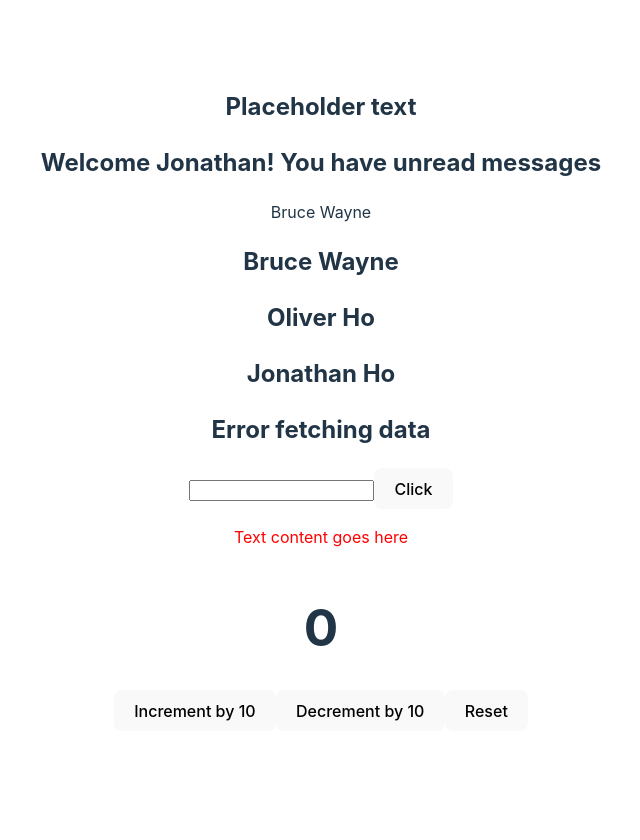
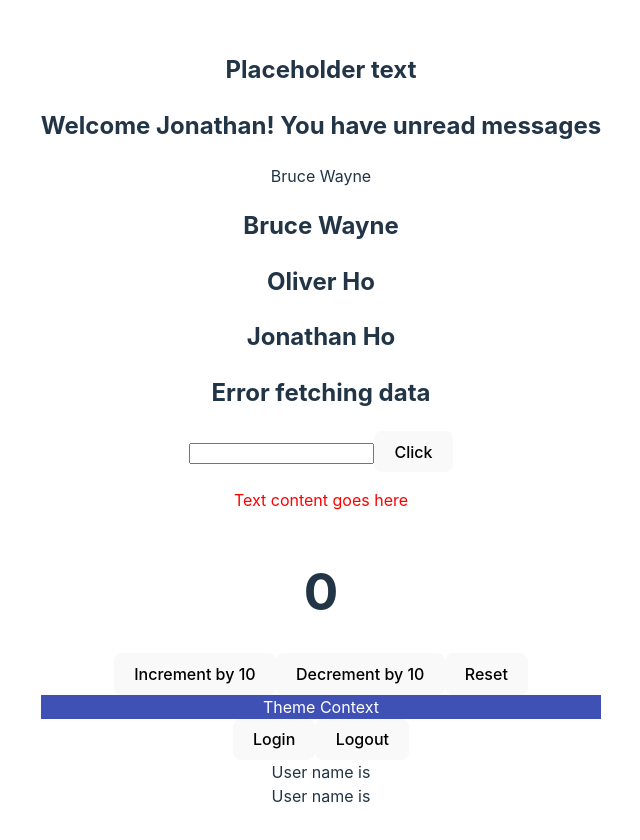
Before and after one commit to goodwill80/Refresher_react_typescript, a React (Vite) app: page / in a window 1280 px wide. Shown: the whole page, without its empty margins (319-959 px from the left). Before the commit the page ends 800 px from the top, so only its background shows below. Built offline with nearby package versions, Linux system fonts and the light colour scheme.

Commit message:
added context typing

```diff
--- a/src/App.tsx
+++ b/src/App.tsx
@@ -10,6 +10,8 @@
 import Input from './components/Input';
 import Container from './components/Container';
 import Counter from './components/state/Counter';
+import Box from './components/context/Box';
+import UserComp from './components/context/UserComp';
 
 function App() {
   const personName = {
@@ -51,6 +53,8 @@
         styles={{ border: '1 px solid black', padding: '1rem', color: 'red' }}
       />
       <Counter />
+      <Box />
+      <UserComp />
     </>
   );
 }
--- /dev/null
+++ b/src/components/context/Box.tsx
@@ -0,0 +1,14 @@
+import { useContext } from 'react';
+import { ThemeContext } from './ThemeContext';
+
+function Box() {
+  const { primary, secondary } = useContext(ThemeContext);
+
+  return (
+    <div style={{ backgroundColor: primary.main, color: secondary.text }}>
+      Theme Context
+    </div>
+  );
+}
+
+export default Box;
--- /dev/null
+++ b/src/components/context/ThemeContext.tsx
@@ -0,0 +1,19 @@
+import React, { createContext } from 'react';
+import { theme } from './Theme';
+
+// Typing of Context Props with known parameters
+
+type ThemeContextProviderProps = {
+  children: React.ReactNode;
+};
+
+const ThemeContext = createContext(theme);
+
+function ThemeContextProvider({ children }: ThemeContextProviderProps) {
+  return (
+    <ThemeContext.Provider value={theme}>{children}</ThemeContext.Provider>
+  );
+}
+
+export default ThemeContextProvider;
+export { ThemeContext };
--- /dev/null
+++ b/src/components/context/UserComp.tsx
@@ -0,0 +1,26 @@
+import { useContext } from 'react';
+import { UserContext } from './UserContext';
+
+function UserComp() {
+  const userContext = useContext(UserContext);
+  const handleLogin = () => {
+    userContext?.setUser({
+      name: 'Oliver',
+      email: 'oliver@email.com',
+    });
+  };
+  const handleLogout = () => {
+    userContext?.setUser(null);
+  };
+
+  return (
+    <div>
+      <button onClick={handleLogin}>Login</button>
+      <button onClick={handleLogout}>Logout</button>
+      <div>User name is {userContext?.user?.name}</div>
+      <div>User name is {userContext?.user?.email}</div>
+    </div>
+  );
+}
+
+export default UserComp;
--- /dev/null
+++ b/src/components/context/UserContext.tsx
@@ -0,0 +1,33 @@
+import React, { createContext, useState } from 'react';
+
+// Typing of Context Props with unknown parameters
+
+export type AuthUser = {
+  name: string;
+  email: string;
+};
+
+type UserContextProviderProps = {
+  children: React.ReactNode;
+};
+
+type UserContextType = {
+  user: AuthUser | null;
+  setUser: React.Dispatch<React.SetStateAction<AuthUser | null>>;
+};
+
+export const UserContext = createContext<UserContextType | null>(
+  {} as UserContextType
+);
+
+function UserContextProvider({ children }: UserContextProviderProps) {
+  const [user, setUser] = useState<AuthUser | null>(null);
+
+  return (
+    <UserContext.Provider value={{ user, setUser }}>
+      {children}
+    </UserContext.Provider>
+  );
+}
+
+export default UserContextProvider;
--- /dev/null
+++ b/src/components/context/theme.tsx
@@ -0,0 +1,10 @@
+export const theme = {
+  primary: {
+    main: '#3f51b5',
+    text: '#fff',
+  },
+  secondary: {
+    main: '#f50057',
+    text: '#fff',
+  },
+};
--- a/src/main.tsx
+++ b/src/main.tsx
@@ -1,10 +1,17 @@
-import React from 'react'
-import ReactDOM from 'react-dom/client'
-import App from './App.tsx'
-import './index.css'
+import React from 'react';
+import ReactDOM from 'react-dom/client';
+import App from './App.tsx';
+import './index.css';
+
+import ThemeContextProvider from './components/context/ThemeContext.tsx';
+import UserContextProvider from './components/context/UserContext.tsx';
 
 ReactDOM.createRoot(document.getElementById('root')!).render(
   <React.StrictMode>
-    <App />
-  </React.StrictMode>,
-)
+    <UserContextProvider>
+      <ThemeContextProvider>
+        <App />
+      </ThemeContextProvider>
+    </UserContextProvider>
+  </React.StrictMode>
+);
```
